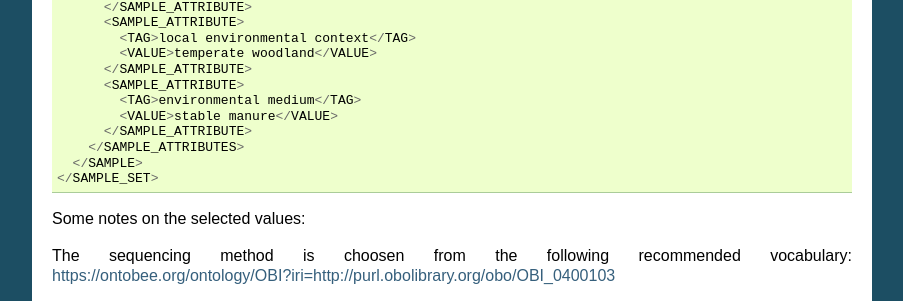
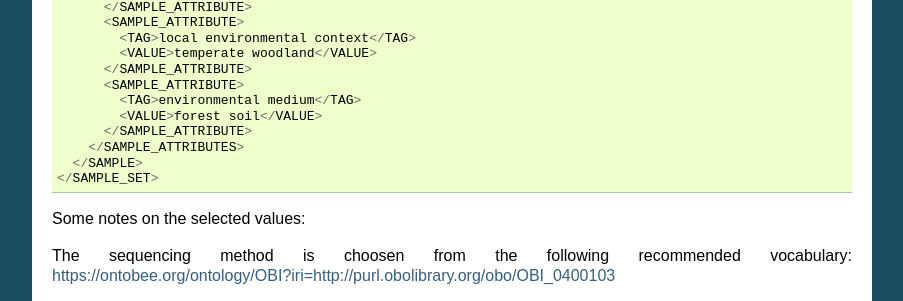
Before and after one commit to metagenomics/metagenomics-workshop, a Sphinx documentation site: the page built from docs/data_submission/environment_sample.rst, in a window 1280 px wide and 900 px high, scrolled down 1603 px. Shown: the part 151-452 px from the top of the window, without its empty margins (198-1101 px from the left). Built offline with Sphinx 7.4.7, drawn with Linux system fonts in a browser that asks for light colours.

Commit message:
Update environment_sample.rst

```diff
--- a/docs/data_submission/environment_sample.rst
+++ b/docs/data_submission/environment_sample.rst
@@ -100,7 +100,7 @@ we will reduce that to the mandatory fields only::
 	      </SAMPLE_ATTRIBUTE>
 	      <SAMPLE_ATTRIBUTE>
 		<TAG>environmental medium</TAG>
-		<VALUE>stable manure</VALUE>
+		<VALUE>forest soil</VALUE>
 	      </SAMPLE_ATTRIBUTE>
 	    </SAMPLE_ATTRIBUTES>
 	  </SAMPLE>
```
